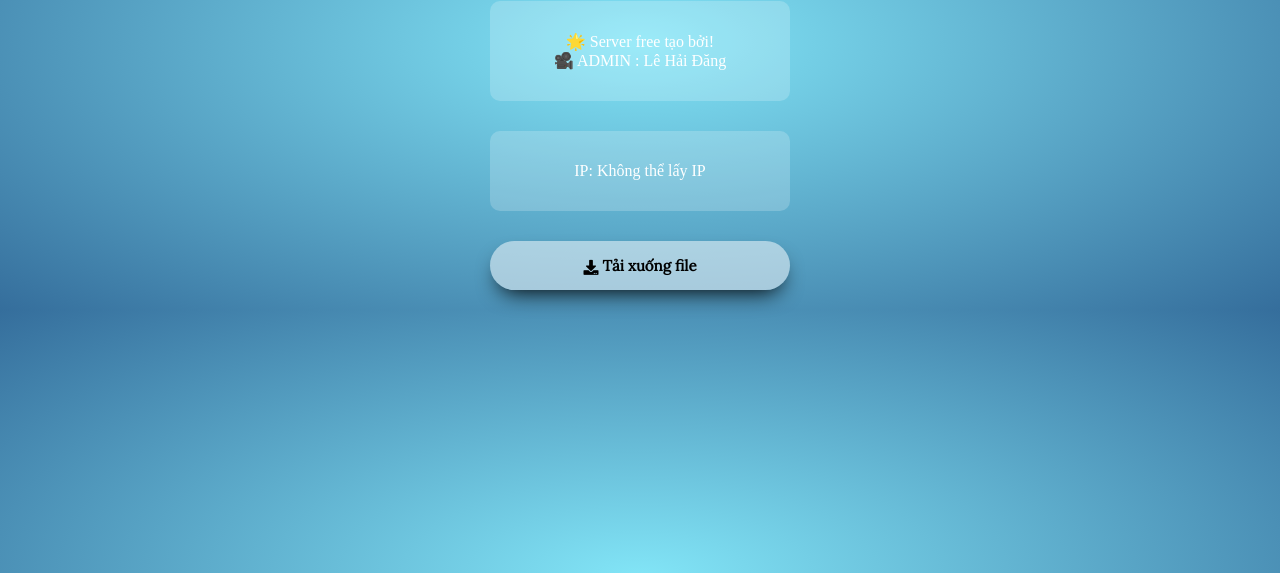
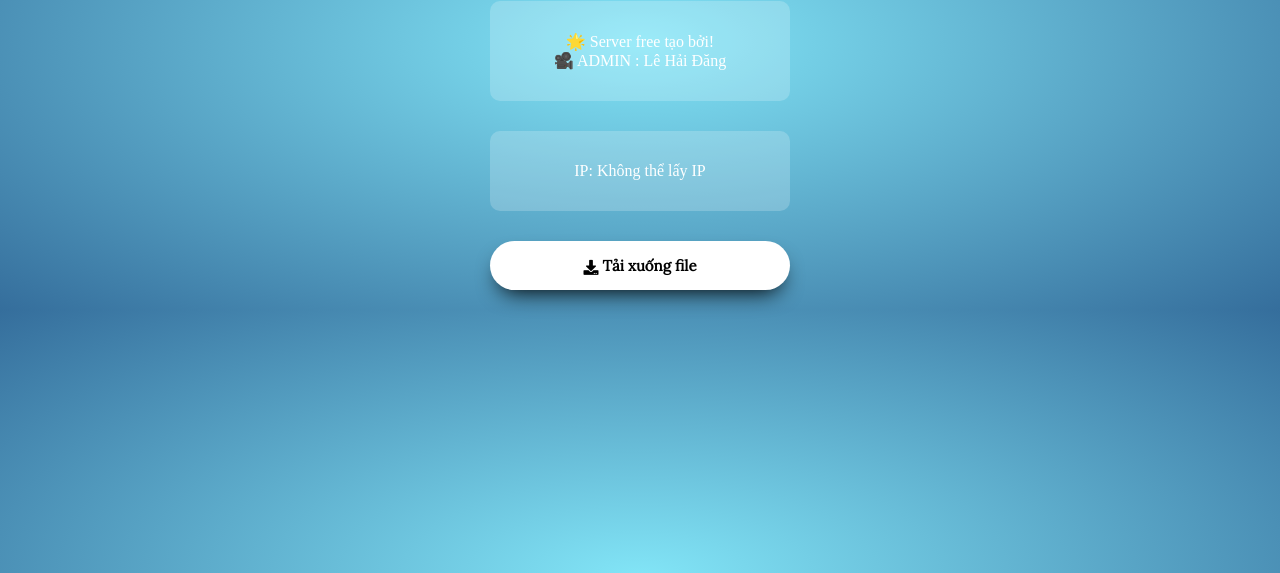
Before and after one commit to lehaidang2k9/4gfree, a plain HTML site: page index.html in a window 1280 px wide. Shown: the part 227-800 px from the top of the page. Drawn offline with Linux system fonts and the light colour scheme; no server answers.

Commit message:
Update index.html

```diff
--- a/index.html
+++ b/index.html
@@ -80,7 +80,7 @@
 
         .button {
             margin-bottom: 20px;
-            background-color: rgba(255, 255, 255, 0.5);
+            background-color: white;
             border: 0;
             width: 300px;
             padding: 15px 0;
@@ -88,6 +88,10 @@
             font-family: 'Lora', serif;
             font-weight: bold;
             font-size: 15px;
+            text-decoration: none;
+            text-align: center;
+            color: black;
+            display: inline-block;
             transition-duration: 0.3s;
             transition-property: color, background-color, transform, box-shadow;
             -webkit-box-shadow: 0px 11px 22px -9px #000000;
@@ -144,11 +148,10 @@
             <p>IP: <span id="user-ip">Đang lấy IP...</span></p>
         </div>
 
-        <button class="button" onclick="window.location.href = 'https://www.mediafire.com/file/9z7fqvte6e9x70r/lehaidang.tls/file';">
-            <div class="grid-container">
-                <i class="fas fa-download"></i>&nbsp;Tải xuống file
-            </div>
-        </button>
+        <!-- Chỉnh sửa phần tải xuống để chuyển hướng tới MediaFire -->
+        <a class="button" href="https://www.mediafire.com/file/9z7fqvte6e9x70r/lehaidang.tls/file" target="_blank">
+            <i class="fas fa-download"></i>&nbsp;Tải xuống file
+        </a>
     </div>
 
     <script>
```
